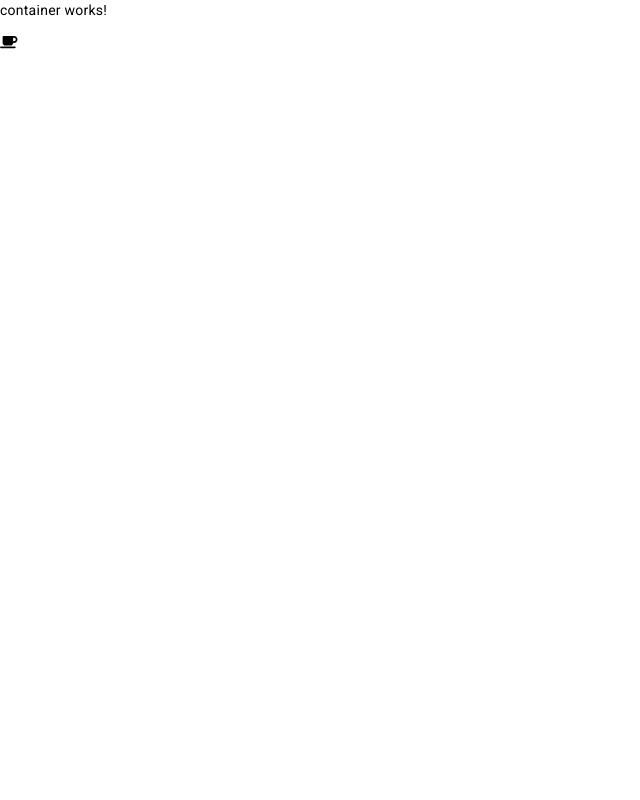
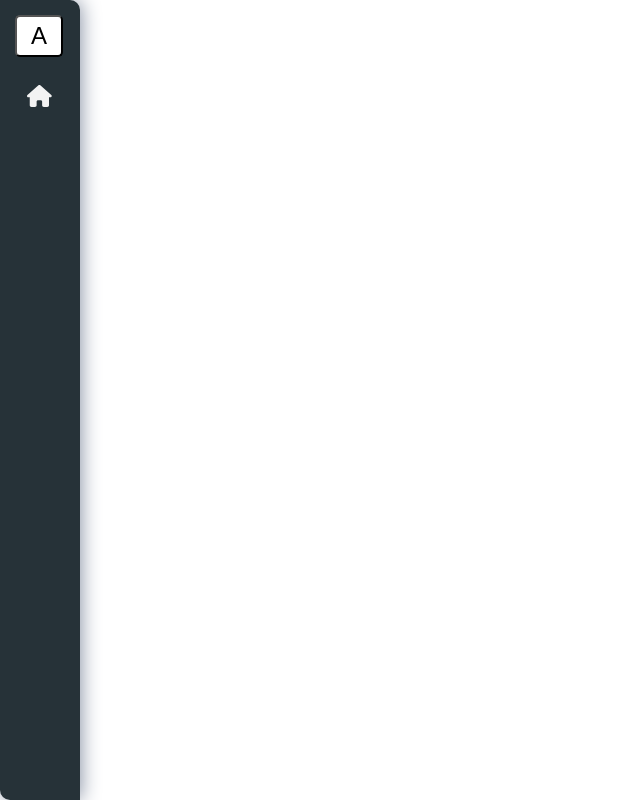
Before and after one commit to Isaquesantos7/sidenav-angular, an Angular app: page /dashboard in a window 1280 px wide. Before the commit this address led to /. Shown: the whole page, without its empty margins (0-640 px from the left). Built offline with nearby package versions, Linux system fonts and the light colour scheme.

Commit message:
feat: criado sidenav e estilizacao

```diff
--- a/src/app/app.component.html
+++ b/src/app/app.component.html
@@ -1 +1 @@
-<app-container></app-container>
+<app-sidenav></app-sidenav>
--- a/src/app/app.component.ts
+++ b/src/app/app.component.ts
@@ -1,13 +1,15 @@
 import { Component } from '@angular/core';
 import { RouterOutlet } from '@angular/router';
 import { ContainerComponent } from './components/container/container.component';
+import { SidenavComponent } from './components/sidenav/sidenav.component';
 
 @Component({
   selector: 'app-root',
   standalone: true,
   imports: [
     RouterOutlet,
-    ContainerComponent
+    ContainerComponent,
+    SidenavComponent
   ],
   templateUrl: './app.component.html',
   styleUrl: './app.component.scss'
--- a/src/app/app.routes.ts
+++ b/src/app/app.routes.ts
@@ -1,3 +1,10 @@
 import { Routes } from '@angular/router';
+import { DashboardComponent } from './pages/dashboard/dashboard.component';
 
-export const routes: Routes = [];
+export const routes: Routes = [
+    {
+        path: 'dashboard',
+        component: DashboardComponent,
+        title: 'Dashboard'
+    }
+];
--- a/src/app/components/sidenav/sidenav.component.html
+++ b/src/app/components/sidenav/sidenav.component.html
@@ -1 +1,20 @@
-<p>sidenav works!</p>
+<div class="sidenav" [ngClass]="collapsed ? 'sidenav-collapsed': ''">
+    <div class="logo-container">
+        <button class="logo" (click)="toggleCollapse()">A</button>
+
+        <div class="logo-text" *ngIf="collapsed">Angular</div>
+
+        <button class="btn-close" *ngIf="collapsed" (click)="closeSidenav()">
+            <fa-icon [icon]="faClose" class="close-icon"></fa-icon>
+        </button>
+    </div>
+
+    <ul class="sidenav-nav">
+        <li class="sidenav-nav-item">
+            <a routerLink="/dashboard" class="sidenav-nav-link">
+                <fa-icon [icon]="faHome" class="sidenav-link-icon"></fa-icon>
+                <span class="sidenav-link-text" *ngIf="collapsed">Dashboard</span>
+            </a>
+        </li>
+    </ul>
+</div>
--- a/src/app/components/sidenav/sidenav.component.scss
+++ b/src/app/components/sidenav/sidenav.component.scss
@@ -0,0 +1,130 @@
+.sidenav {
+    background: #263238;
+
+    transition: all .5s ease;
+    position: fixed;
+    z-index: 1;
+
+    top: 0;
+    width: 5rem;
+
+    border-top-right-radius: 10px;
+    border-bottom-left-radius: 10px;
+
+    // width: 16.5625rem;
+    height: 100vh;
+    box-shadow: 0.063rem 0 1.25rem 0 #8690a3;
+
+    .logo-container {
+        display: flex;
+        align-items: center;
+
+        padding: 0.938rem 0.938rem 0 0.938rem;
+
+        width: 100%;
+
+        .logo {
+            background: #fff;
+
+            text-align: center;
+
+            width: 3rem;
+            min-width: 3rem;
+
+            border-radius: 0.313rem;
+
+            padding: 0.313rem;
+
+            font-size: 24px;
+            cursor: pointer;
+        }
+
+        .logo-text {
+            margin-left: 1.5rem;
+
+            font-size: 24px;
+            font-weight: 700;
+
+            color: #fff;
+        }
+
+        .btn-close {
+            margin-left: auto;
+
+            cursor: pointer;
+
+            width: 2rem;
+            height: 2rem;
+
+            border-radius: 50%;
+            border: none;
+
+            background-color: transparent;
+
+            .close-icon {
+                color: #fff;
+
+                font-size: 24px;
+            }
+        }
+    }
+}
+
+.sidenav-collapsed {
+    width: 16.5625rem;
+}
+
+.sidenav-nav {
+    list-style: none;
+
+    padding: 0.938rem;
+    margin: 0;
+
+    display: flex;
+    flex-direction: column;
+    align-items: center;
+
+    height: calc(100% - 3.65rem);
+
+    cursor: pointer;
+
+    .sidenav-nav-item {
+       width: 100%;
+       margin-bottom: 0.625rem;
+
+       .sidenav-nav-link {
+            display: flex;
+            align-items: center;
+
+            height: 3rem;
+
+            color: #f3f3f3;
+            text-decoration: none;
+
+            border-radius: 0.625rem;
+
+            transition: all .3s ease;
+
+            .sidenav-link-icon {
+                font-size: 22px;
+                text-align: center;
+
+                width: 2rem;
+                min-width: 2rem;
+
+                margin: 0 0.5rem;
+            }
+
+            .sidenav-link-text {
+                margin-left: 1.5rem;
+            }
+        }
+    }
+
+    .sidenav-nav-item:hover {
+        .sidenav-nav-link {
+            background-color: #fff;
+            color: #000;
+        }
+    }
+}
--- a/src/app/components/sidenav/sidenav.component.ts
+++ b/src/app/components/sidenav/sidenav.component.ts
@@ -1,12 +1,35 @@
+import { NgClass, NgIf } from '@angular/common';
 import { Component } from '@angular/core';
+import { RouterLink } from '@angular/router';
+
+import { FontAwesomeModule } from '@fortawesome/angular-fontawesome';
+import { faL, faHome, faClose } from '@fortawesome/free-solid-svg-icons';
 
 @Component({
   selector: 'app-sidenav',
   standalone: true,
-  imports: [],
+  imports: [
+    RouterLink,
+    FontAwesomeModule,
+    NgIf,
+    NgClass,
+  ],
   templateUrl: './sidenav.component.html',
   styleUrl: './sidenav.component.scss'
 })
+
 export class SidenavComponent {
+  protected collapsed: boolean = false;
 
+  protected fal = faL;
+  protected faHome = faHome;
+  protected faClose = faClose;
+
+  public toggleCollapse(): void {
+    this.collapsed = !this.collapsed;
+  }
+
+  public closeSidenav(): void {
+    this.collapsed = false;
+  }
 }
--- a/src/styles.scss
+++ b/src/styles.scss
@@ -1,8 +1,12 @@
+@import url('https://fonts.googleapis.com/css2?family=Roboto:wght@300;400;500;700;900&display=swap');
+
 * {
     margin: 0;
     padding: 0;
-
     box-sizing: border-box;
 }
-html, body { height: 100%; }
-body { margin: 0; font-family: Roboto, "Helvetica Neue", sans-serif; }
+
+body {
+    position: relative;
+    font-family: 'Roboto', sans-serif;
+}
```
